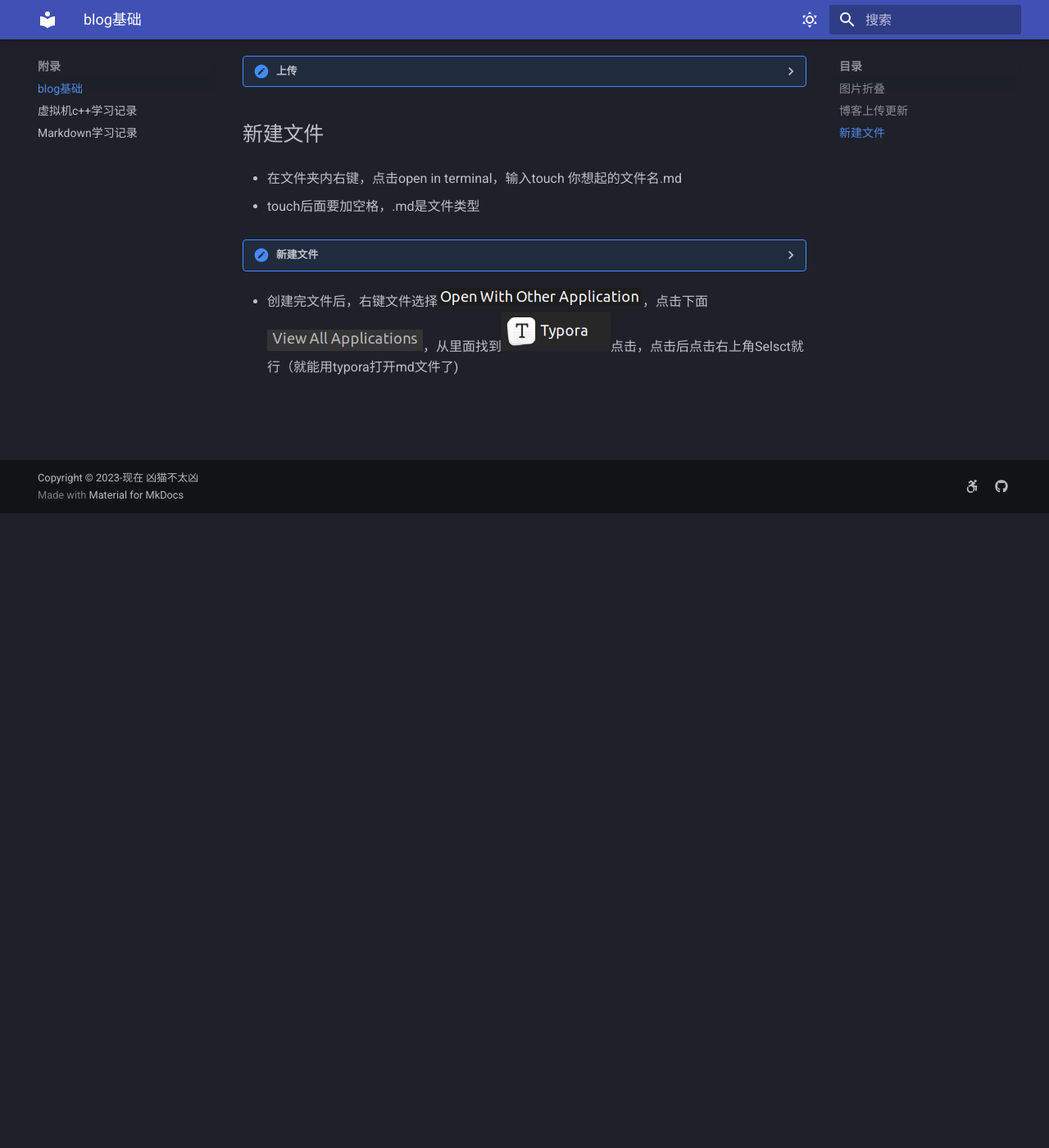
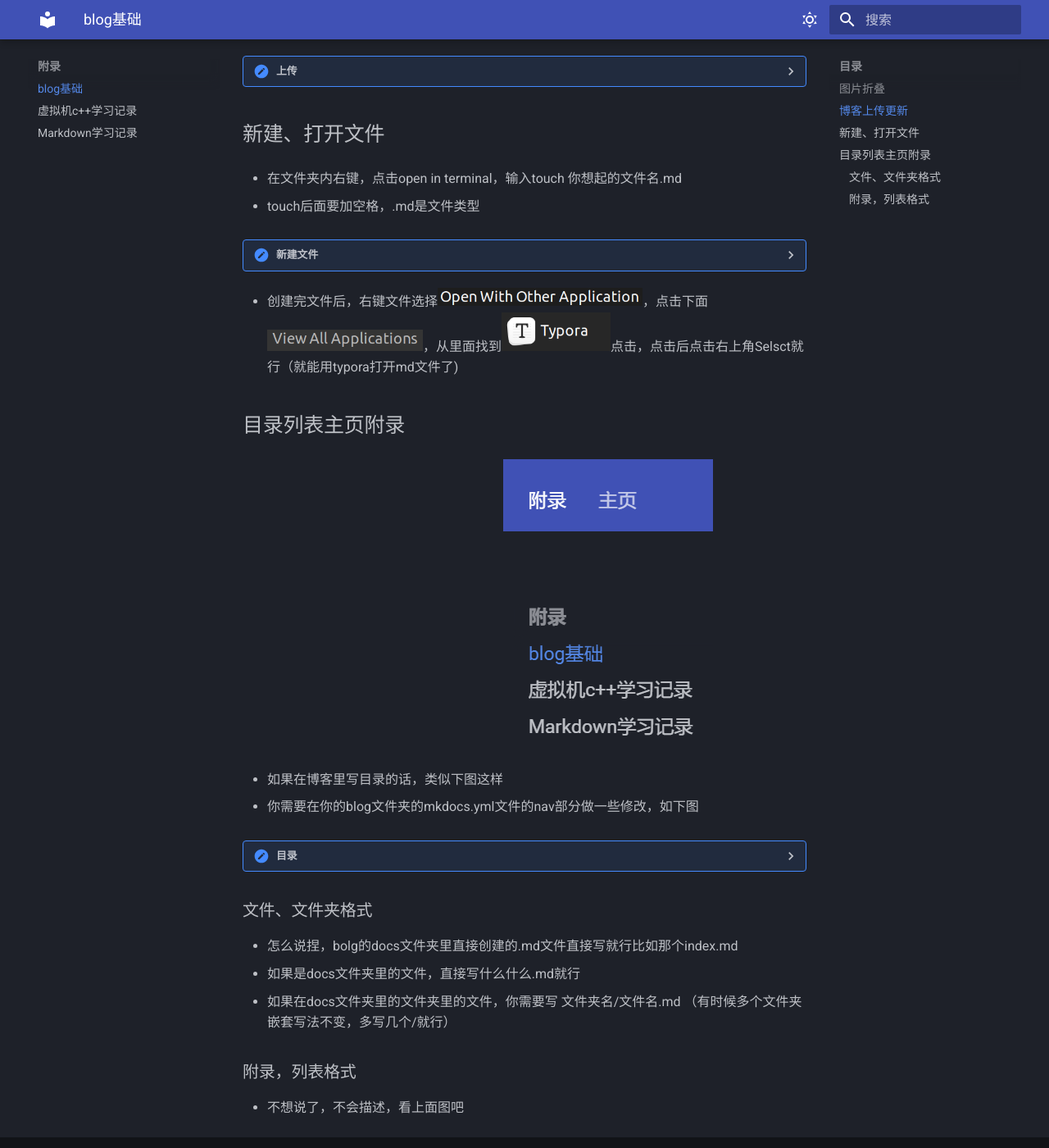
Before and after one commit to Xmbtx/xmbtx-blog, an MkDocs documentation site: the page built from docs/blog/blog.md, in a window 1280 px wide and 1400 px high, scrolled down 774 px. Shown: the whole window at 82% size. Built offline with MkDocs 1.6.1 and Material for MkDocs 9.7.7, drawn with Linux system fonts in a browser that asks for light colours.

Commit message:
2023-11-01_21:06:34 update

```diff
--- a/docs/blog/blog.md
+++ b/docs/blog/blog.md
@@ -34,7 +34,7 @@
       </p>
   </details>
 
-## 新建文件
+## 新建、打开文件
 
 - 在文件夹内右键，点击open in terminal，输入touch 你想起的文件名.md
 
@@ -48,3 +48,26 @@
   </details>
 
 - 创建完文件后，右键文件选择![open with](./application.png)，点击下面![view all](./view all.png)，从里面找到![typora](./typora.png)点击，点击后点击右上角Selsct就行（就能用typora打开md文件了)
+
+## 目录列表主页附录
+
+- 如果在博客里写目录的话，类似下图这样![list1](./list1.png)
+
+- 你需要在你的blog文件夹的mkdocs.yml文件的nav部分做一些修改，如下图
+
+  <details>
+      <summary>目录</summary>
+      <p>
+          <img src="list2.png"/>
+      </p>
+  </details>
+
+### 文件、文件夹格式
+
+- 怎么说捏，bolg的docs文件夹里直接创建的.md文件直接写就行比如那个index.md
+- 如果是docs文件夹里的文件，直接写什么什么.md就行
+- 如果在docs文件夹里的文件夹里的文件，你需要写 文件夹名/文件名.md （有时候多个文件夹嵌套写法不变，多写几个/就行）
+
+### 附录，列表格式
+
+- 不想说了，不会描述，看上面图吧
```
Also changed, not shown: docs/blog/blog/list1.png (added), docs/blog/blog/list2.png (added).
